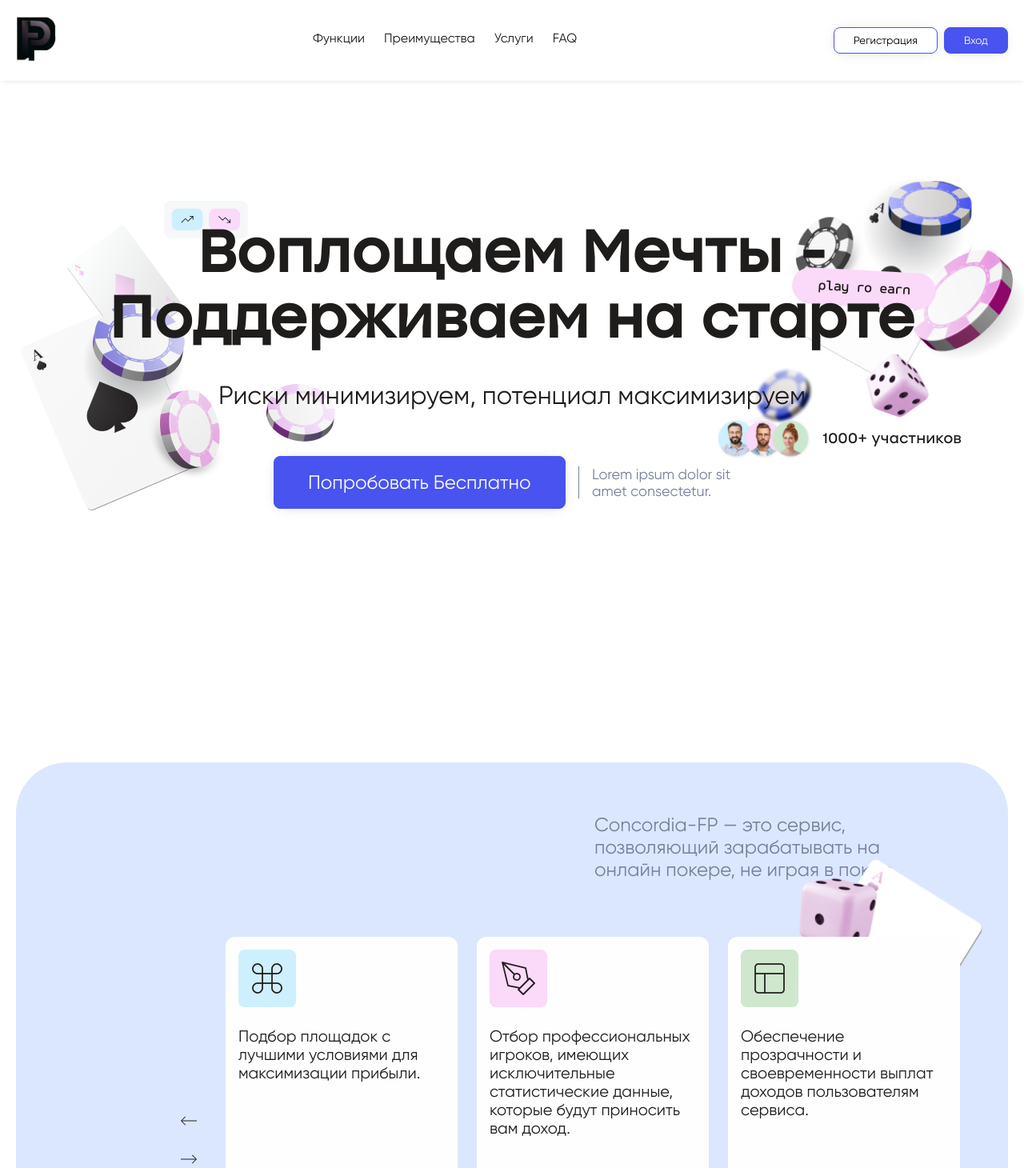
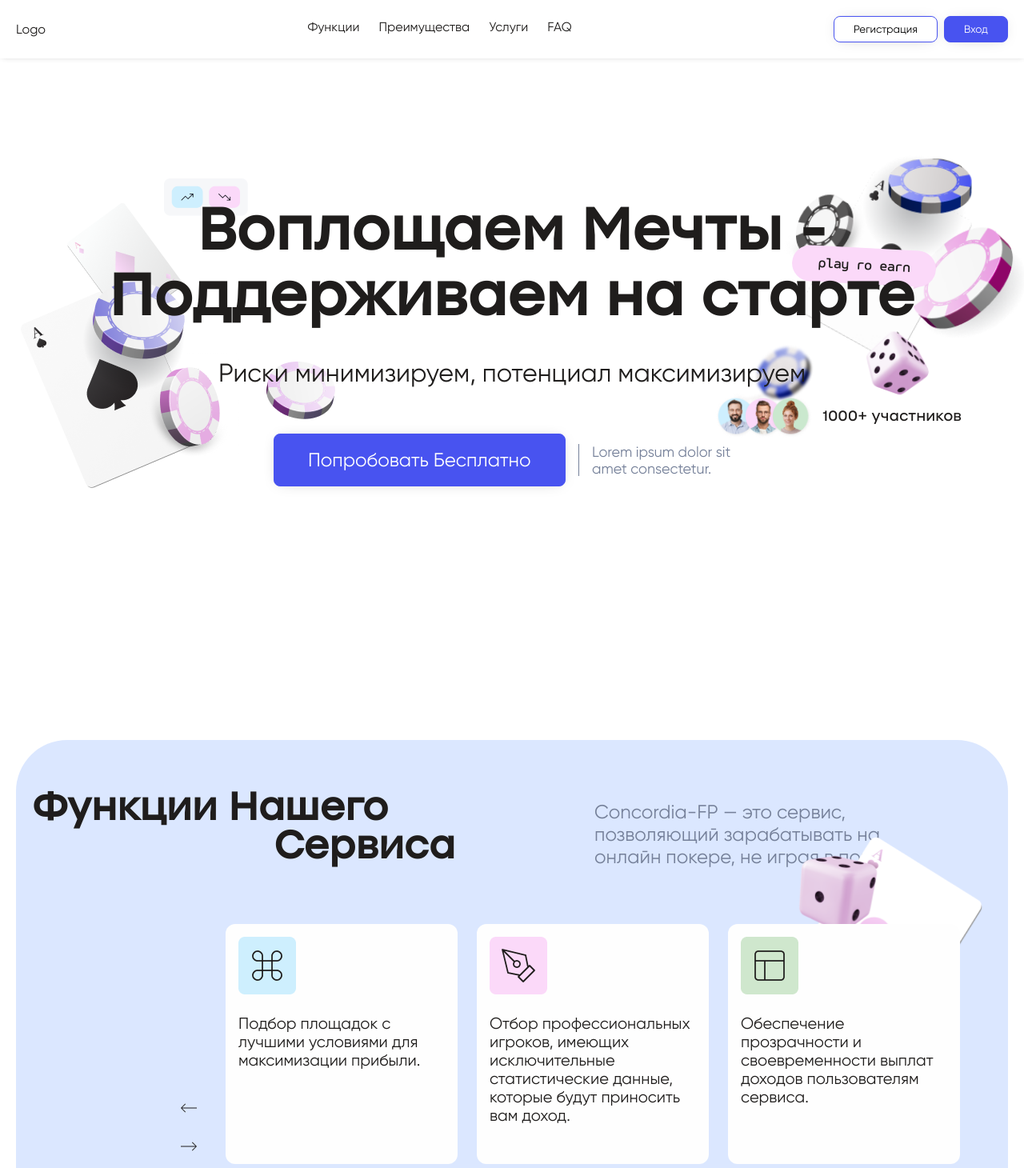
Before and after one commit to whiteechocolatee/landing, a Next.js app: page / in a window 1280 px wide. Shown: the top 1460 px of the page at 80% size. Built offline with nearby package versions, Linux system fonts and the light colour scheme.

Commit message:
client fixes

```diff
--- a/components/header/header.tsx
+++ b/components/header/header.tsx
@@ -121,16 +121,7 @@ const HeaderButtons: React.FC = () => (
 );
 
 export const Logo: React.FC = () => {
-  return (
-    <Link href='/'>
-      <Image
-        src='/images/loog.png'
-        alt='logo'
-        width={50}
-        height={50}
-      />
-    </Link>
-  );
+  return <Link href='/'>Logo</Link>;
 };
 
 const BurgerButton: React.FC<BurgerButtonProps> = ({
--- a/components/services/services.tsx
+++ b/components/services/services.tsx
@@ -38,8 +38,8 @@ export const Services = () => {
           <div className={`${styles.container} container`}>
             <div className={styles.services__title}>
               <h2 className={styles.services__title_text}>
-                {/* <span>Функции Нашего</span>
-                <span>Сервиса</span> */}
+                <span>Функции Нашего</span>
+                <span>Сервиса</span>
               </h2>
               <p
                 className={
```
